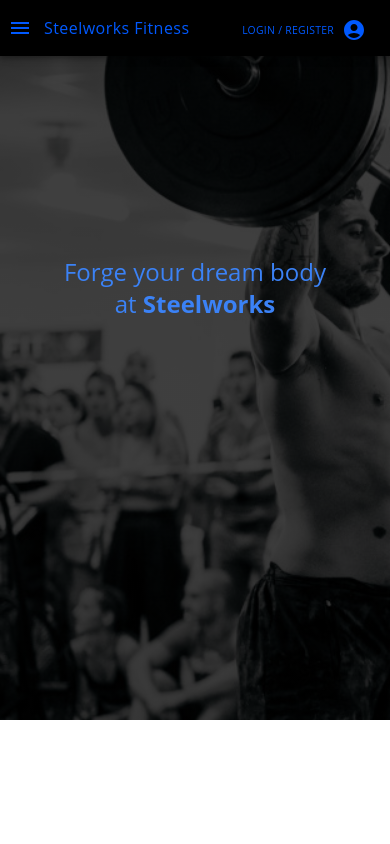
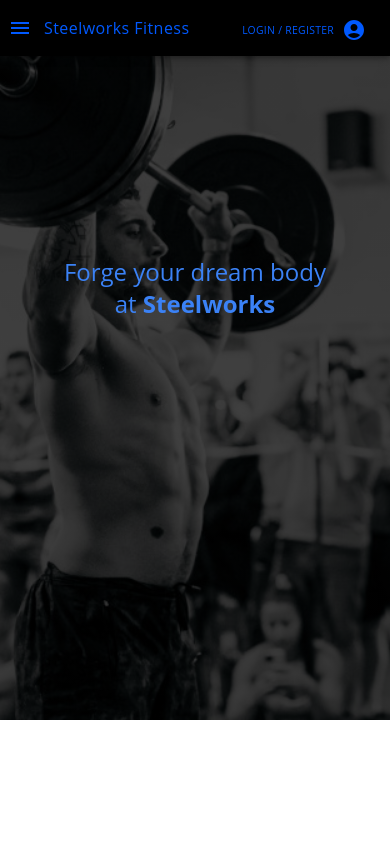
Before and after one commit to RobTheThief/steelworks-ci-5, a React app: page / in a window 390 px wide. Shown: the top 844 px of the page. Built offline with nearby package versions, Linux system fonts and the light colour scheme; the HTML template or start-up script is replaced by a standard one.

Commit message:
Add media query for background images to adjust position

```diff
--- a/src/App.css
+++ b/src/App.css
@@ -61,6 +61,13 @@ footer {
   animation-duration: 0.3s;
 }
 
+@media (max-width: 505px) {
+  .contact-section,
+  .hero-container {
+    background-position: 25%;
+  }
+}
+
 @keyframes fade-in {
   from {
     opacity: 0;
```
